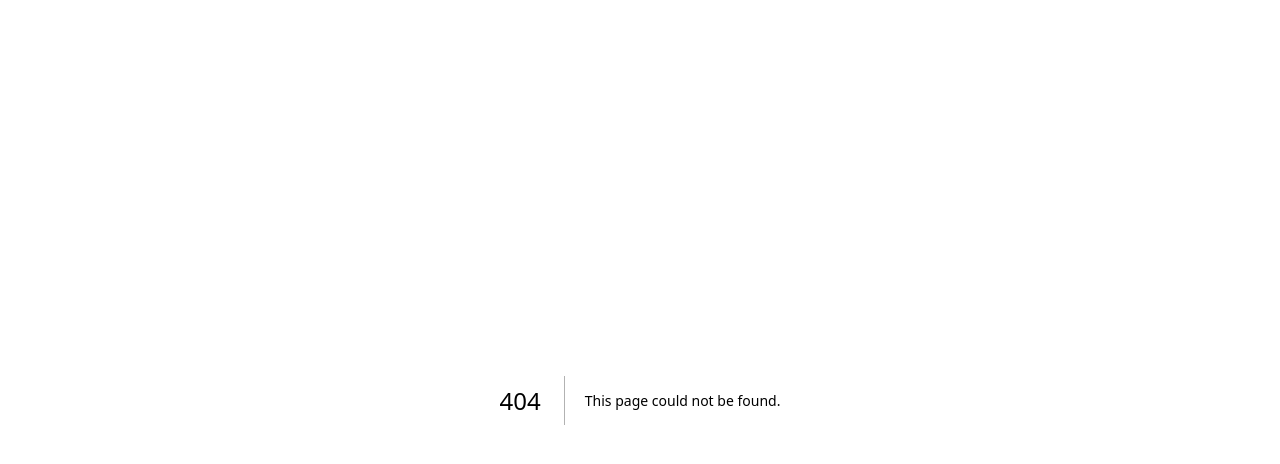
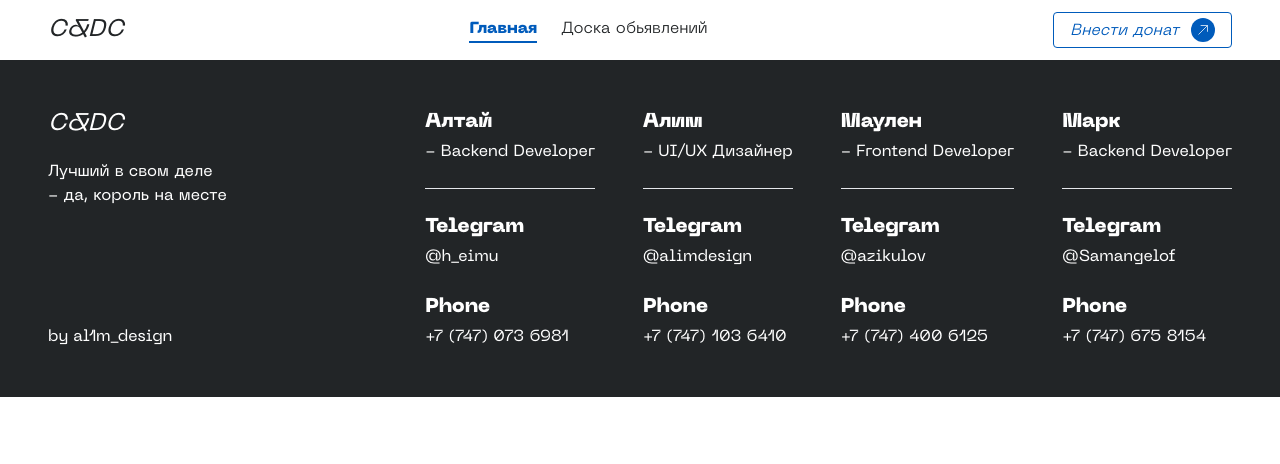
Before and after one commit to azikulov/charity-hackathon, a Next.js app: page /board in a window 1280 px wide. Before the commit this address had no page. Shown: the top 464 px of the page. Built offline with nearby package versions, Linux system fonts and the light colour scheme.

Commit message:
подготовил для доски объявлений

```diff
--- /dev/null
+++ b/src/pages/board.tsx
@@ -0,0 +1,133 @@
+import Link from 'next/link';
+import Image from 'next/image';
+
+import { Layout } from '@/components/Layout';
+
+export default function BoardPage() {
+  return (
+    <Layout>
+      <header className='container py-3 flex items-center justify-between'>
+        <Link
+          href='#'
+          className='inline-block text-2xl font-neue-plain text-[#222527] italic'
+        >
+          C&DC
+        </Link>
+
+        <nav className='flex gap-6'>
+          <Link
+            href='/'
+            className='inline-block text-[#005BBB] border-b-2 border-b-[#005BBB] font-bold'
+          >
+            Главная
+          </Link>
+          <Link href='#' className='inline-block font-light text-[#222527]'>
+            Доска обьявлений
+          </Link>
+        </nav>
+
+        <Link
+          href='#'
+          className='flex items-center gap-x-3 py-1 px-4 rounded border border-[#005BBB]'
+        >
+          <span className='mt-[2px] italic  font-light text-[#005BBB]'>
+            Внести донат
+          </span>
+          <svg
+            width='32'
+            height='32'
+            viewBox='0 0 32 32'
+            fill='none'
+            xmlns='http://www.w3.org/2000/svg'
+            className='w-6 h-6'
+          >
+            <circle cx='16' cy='16' r='16' fill='#005BBB' />
+            <path d='M10 22L22 10M22 10H12.8696M22 10V18.3478' stroke='white' />
+          </svg>
+        </Link>
+      </header>
+
+      <main className='container'></main>
+
+      <footer className='bg-[#222527]'>
+        <div className='container py-12 flex justify-between'>
+          <div className='flex flex-col justify-between'>
+            <div className='grid gap-y-5'>
+              <Link href='/' className='text-2xl italic text-white'>
+                C&DC
+              </Link>
+
+              <p className='text-white'>
+                Лучший в свом деле <br /> - да, король на месте
+              </p>
+            </div>
+
+            <div className='text-white'>by al1m_design</div>
+          </div>
+
+          <div className='flex gap-12'>
+            <div className=''>
+              <div className='font-bold mb-1 text-xl text-white'>Алтай</div>
+              <div className='text-white'>- Backend Developer</div>
+
+              <hr className='bg-white my-6' />
+
+              <div className='font-bold mb-1 text-xl text-white'>Telegram</div>
+              <div className='text-white'>@h_eimu</div>
+
+              <br />
+
+              <div className='font-bold mb-1 text-xl text-white'>Phone</div>
+              <div className='text-white'>+7 (747) 073 6981</div>
+            </div>
+
+            <div className=''>
+              <div className='font-bold mb-1 text-xl text-white'>Алим</div>
+              <div className='text-white'>- UI/UX Дизайнер</div>
+
+              <hr className='bg-white my-6' />
+
+              <div className='font-bold mb-1 text-xl text-white'>Telegram</div>
+              <div className='text-white'>@alimdesign</div>
+
+              <br />
+
+              <div className='font-bold mb-1 text-xl text-white'>Phone</div>
+              <div className='text-white'>+7 (747) 103 6410</div>
+            </div>
+
+            <div className=''>
+              <div className='font-bold mb-1 text-xl text-white'>Маулен</div>
+              <div className='text-white'>- Frontend Developer</div>
+
+              <hr className='bg-white my-6' />
+
+              <div className='font-bold mb-1 text-xl text-white'>Telegram</div>
+              <div className='text-white'>@azikulov</div>
+
+              <br />
+
+              <div className='font-bold mb-1 text-xl text-white'>Phone</div>
+              <div className='text-white'>+7 (747) 400 6125</div>
+            </div>
+
+            <div className=''>
+              <div className='font-bold mb-1 text-xl text-white'>Марк</div>
+              <div className='text-white'>- Backend Developer</div>
+
+              <hr className='bg-white my-6' />
+
+              <div className='font-bold mb-1 text-xl text-white'>Telegram</div>
+              <div className='text-white'>@Samangelof</div>
+
+              <br />
+
+              <div className='font-bold mb-1 text-xl text-white'>Phone</div>
+              <div className='text-white'>+7 (747) 675 8154</div>
+            </div>
+          </div>
+        </div>
+      </footer>
+    </Layout>
+  );
+}
```
